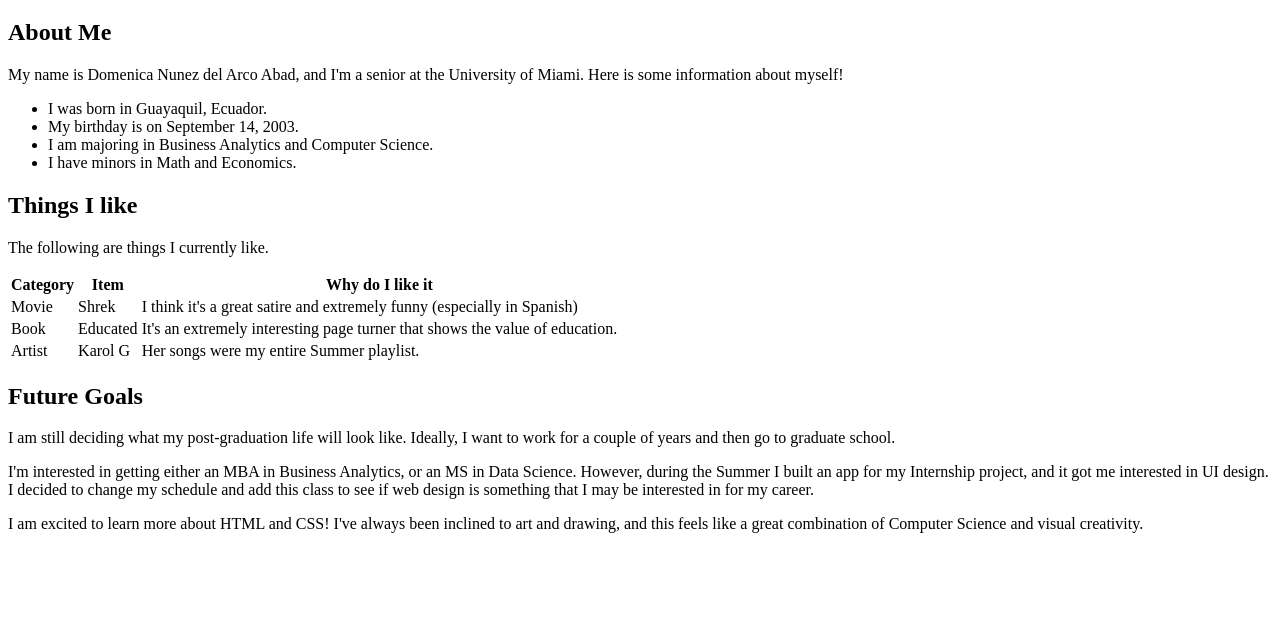
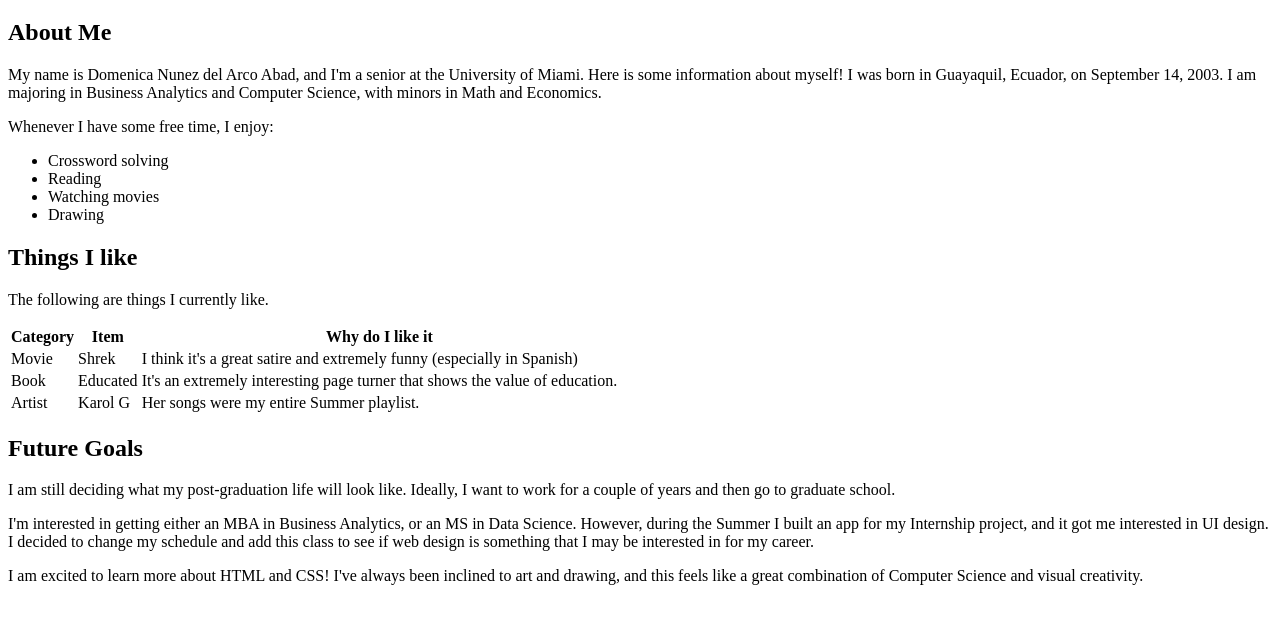
Before and after one commit to dnunezdelarco/dnunezdelarco.github.io, a plain HTML site: page index.html in a window 1280 px wide. Shown: the part 61-684 px from the top of the page. Drawn offline with Linux system fonts and the light colour scheme.

Commit message:
Project Assigment

```diff
--- a/index.html
+++ b/index.html
@@ -11,13 +11,15 @@
 
             <h2>About Me</h2>
 
-                <p>My name is Domenica Nunez del Arco Abad, and I'm a senior at the University of Miami. Here is some information about myself!</p>
+                <p>My name is Domenica Nunez del Arco Abad, and I'm a senior at the University of Miami. Here is some information about myself! I was born in Guayaquil, Ecuador, on September 14, 2003. I am majoring in Business Analytics and Computer Science, with minors in Math and Economics.</p>
+
+                <p>Whenever I have some free time, I enjoy:</p>
 
                 <ul>
-                    <li>I was born in Guayaquil, Ecuador.</li>
-                    <li>My birthday is on September 14, 2003.</li>
-                    <li>I am majoring in Business Analytics and Computer Science.</li>
-                    <li>I have minors in Math and Economics.</li>
+                    <li>Crossword solving</li>
+                    <li>Reading</li>
+                    <li>Watching movies</li>
+                    <li>Drawing</li>
                 </ul>
 
             <h2>Things I like</h2>
```
